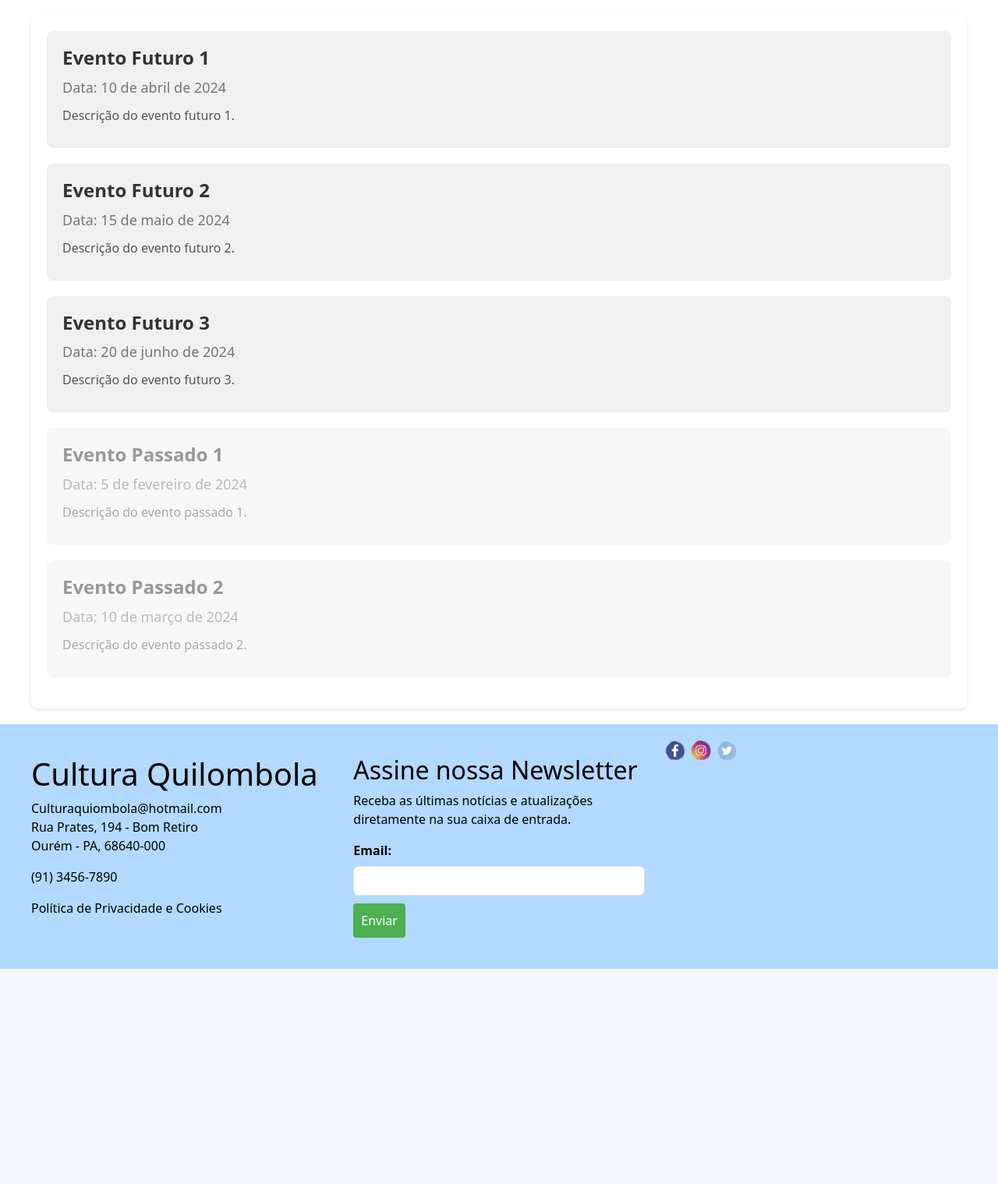
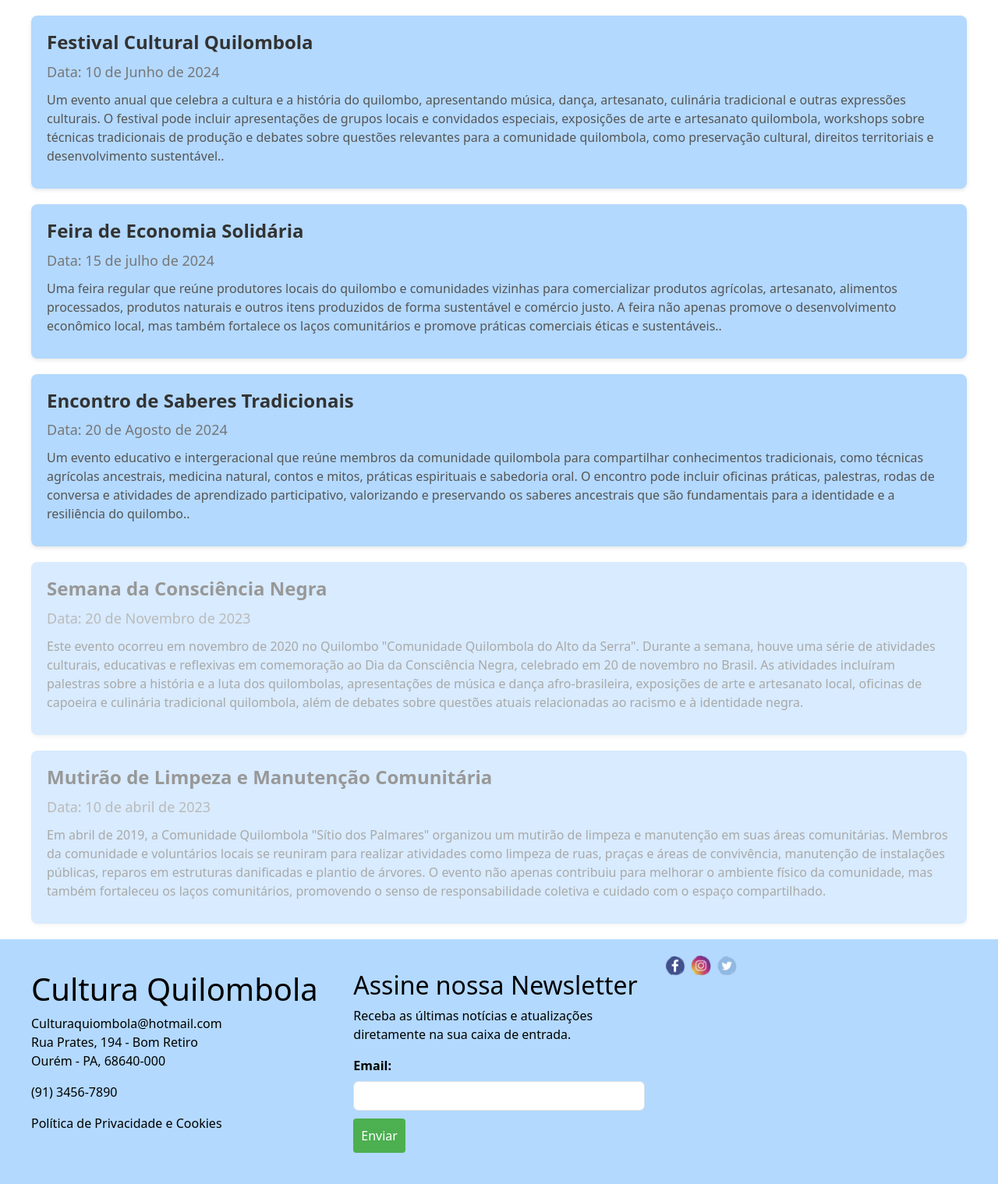
Before and after one commit to WerllonSantos/CulturaQuilombola, a Django app: page /culturaquilombola/eventos/ in a window 1280 px wide. Shown: the part 122-1641 px from the top of the page at 78% size. Before the commit the page ends 1365 px from the top, so only its background shows below. Run offline with Django 5.2, Linux system fonts and the light colour scheme.

Commit message:
pagina, doar, eventos, noticias e outros

```diff
--- a/static/css/style.css
+++ b/static/css/style.css
@@ -157,61 +157,57 @@
      align-items: center;
 }
 
-.container {
-            max-width: 1200px;
-            margin: 20px auto;
-            padding: 0 20px;
-        }
 
 .noticia {
-            background-color: #ffffff;
+     background-color: #b3d9ff;
      margin-bottom: 20px;
      padding: 20px;
      border-radius: 8px;
      box-shadow: 0 0 10px rgba(0, 0, 0, 0.1);
+
 }
 
 .noticia h2 {
      color: #343a40;
      margin-bottom: 10px;
+
 }
 
 .noticia p {
     color: #555555;
     margin-bottom: 10px;
     line-height: 1.6;
+
 }
 
 .noticia img {
      max-width: 100%;
      border-radius: 8px;
      margin-bottom: 10px;
+
 }
 
 .noticia a {
-            color: #007bff;
+     background-color: #4caf50;
+     color: #fff;
+     padding: 10px;
+     border: none;
+     border-radius: 4px;
+     cursor: pointer;
+     margin-top: 10px;
      text-decoration: none;
      font-weight: bold;
 }
 
-.noticia a:hover {
-            text-decoration: underline;
-        }
 
-.container-eventos {
+.event {
       max-width: 1200px;
       margin: 20px auto;
       padding: 20px;
-            background-color: #fff;
+      background-color: #b3d9ff;
       border-radius: 8px;
       box-shadow: 0 2px 5px rgba(0, 0, 0, 0.1);
-        }
 
-.event {
-            margin-bottom: 20px;
-            padding: 20px;
-            background-color: #f0f0f0;
-            border-radius: 8px;
 }
 
 .event-title {
@@ -219,23 +215,27 @@
       font-weight: bold;
       color: #333;
       margin-bottom: 10px;
+
 }
 
 .event-date {
       font-size: 18px;
       color: #777;
       margin-bottom: 10px;
+
 }
 
 .event-description {
       font-size: 16px;
       color: #555;
       margin-bottom: 10px;
+
 }
 
 .event-past {
      opacity: 0.5;
 }
+
 .container-voluntario  {
 
      justify-content: center;
@@ -324,16 +324,19 @@
 .donation-form {
      max-width: 600px;
      margin: 0 auto;
+
 }
 
 .form-group {
      margin-bottom: 20px;
+
 }
 
 .form-label {
      font-weight: bold;
      display: block;
      margin-bottom: 5px;
+
 }
 
 .form-control {
@@ -342,6 +345,7 @@
       border-radius: 4px;
       border: 1px solid #ccc;
       box-sizing: border-box;
+
 }
 
 .btn {
--- a/template/eventos.html
+++ b/template/eventos.html
@@ -4,29 +4,29 @@
 {% block body %}
 <div class="container-eventos">
         <div class="event">
-            <h2 class="event-title">Evento Futuro 1</h2>
-            <p class="event-date">Data: 10 de abril de 2024</p>
-            <p class="event-description">Descrição do evento futuro 1.</p>
+            <h2 class="event-title">Festival Cultural Quilombola</h2>
+            <p class="event-date">Data: 10 de Junho de 2024</p>
+            <p class="event-description">Um evento anual que celebra a cultura e a história do quilombo, apresentando música, dança, artesanato, culinária tradicional e outras expressões culturais. O festival pode incluir apresentações de grupos locais e convidados especiais, exposições de arte e artesanato quilombola, workshops sobre técnicas tradicionais de produção e debates sobre questões relevantes para a comunidade quilombola, como preservação cultural, direitos territoriais e desenvolvimento sustentável..</p>
         </div>
         <div class="event">
-            <h2 class="event-title">Evento Futuro 2</h2>
-            <p class="event-date">Data: 15 de maio de 2024</p>
-            <p class="event-description">Descrição do evento futuro 2.</p>
+            <h2 class="event-title">Feira de Economia Solidária</h2>
+            <p class="event-date">Data: 15 de julho de 2024</p>
+            <p class="event-description">Uma feira regular que reúne produtores locais do quilombo e comunidades vizinhas para comercializar produtos agrícolas, artesanato, alimentos processados, produtos naturais e outros itens produzidos de forma sustentável e comércio justo. A feira não apenas promove o desenvolvimento econômico local, mas também fortalece os laços comunitários e promove práticas comerciais éticas e sustentáveis..</p>
         </div>
         <div class="event">
-            <h2 class="event-title">Evento Futuro 3</h2>
-            <p class="event-date">Data: 20 de junho de 2024</p>
-            <p class="event-description">Descrição do evento futuro 3.</p>
+            <h2 class="event-title">Encontro de Saberes Tradicionais</h2>
+            <p class="event-date">Data: 20 de Agosto de 2024</p>
+            <p class="event-description">Um evento educativo e intergeracional que reúne membros da comunidade quilombola para compartilhar conhecimentos tradicionais, como técnicas agrícolas ancestrais, medicina natural, contos e mitos, práticas espirituais e sabedoria oral. O encontro pode incluir oficinas práticas, palestras, rodas de conversa e atividades de aprendizado participativo, valorizando e preservando os saberes ancestrais que são fundamentais para a identidade e a resiliência do quilombo..</p>
         </div>
         <div class="event event-past">
-            <h2 class="event-title">Evento Passado 1</h2>
-            <p class="event-date">Data: 5 de fevereiro de 2024</p>
-            <p class="event-description">Descrição do evento passado 1.</p>
+            <h2 class="event-title">Semana da Consciência Negra</h2>
+            <p class="event-date">Data: 20 de Novembro de 2023</p>
+            <p class="event-description">Este evento ocorreu em novembro de 2020 no Quilombo "Comunidade Quilombola do Alto da Serra". Durante a semana, houve uma série de atividades culturais, educativas e reflexivas em comemoração ao Dia da Consciência Negra, celebrado em 20 de novembro no Brasil. As atividades incluíram palestras sobre a história e a luta dos quilombolas, apresentações de música e dança afro-brasileira, exposições de arte e artesanato local, oficinas de capoeira e culinária tradicional quilombola, além de debates sobre questões atuais relacionadas ao racismo e à identidade negra.</p>
         </div>
         <div class="event event-past">
-            <h2 class="event-title">Evento Passado 2</h2>
-            <p class="event-date">Data: 10 de março de 2024</p>
-            <p class="event-description">Descrição do evento passado 2.</p>
+            <h2 class="event-title">Mutirão de Limpeza e Manutenção Comunitária</h2>
+            <p class="event-date">Data: 10 de abril de 2023</p>
+            <p class="event-description">Em abril de 2019, a Comunidade Quilombola "Sítio dos Palmares" organizou um mutirão de limpeza e manutenção em suas áreas comunitárias. Membros da comunidade e voluntários locais se reuniram para realizar atividades como limpeza de ruas, praças e áreas de convivência, manutenção de instalações públicas, reparos em estruturas danificadas e plantio de árvores. O evento não apenas contribuiu para melhorar o ambiente físico da comunidade, mas também fortaleceu os laços comunitários, promovendo o senso de responsabilidade coletiva e cuidado com o espaço compartilhado.</p>
         </div>
     </div>
 
```
Lines whose indentation alone changed are shown as unchanged.
